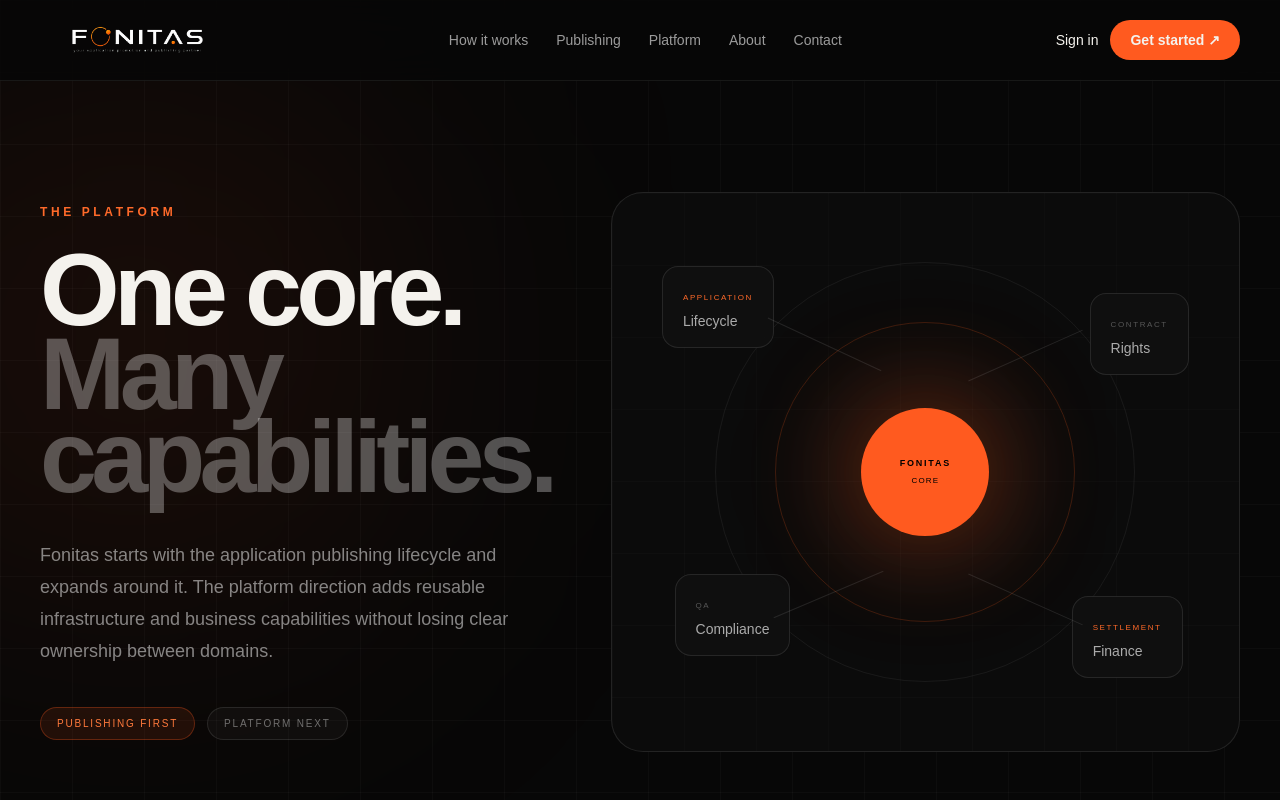
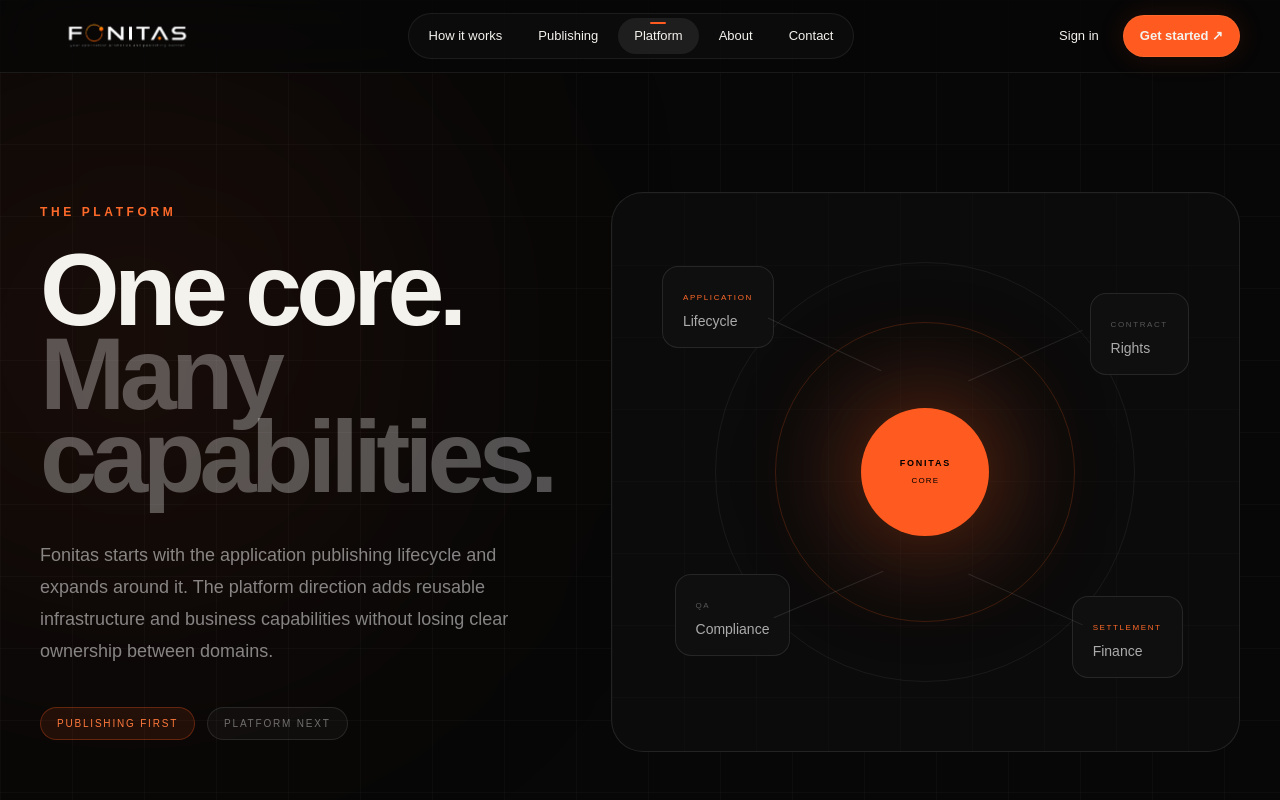
Before and after one commit to mohamad-es/Fonitas-website, a Next.js app: page /platform in a window 1280 px wide. Shown: the top 800 px of the page. Built offline with nearby package versions, Linux system fonts and the light colour scheme.

Commit message:
refactor: polish global navigation

```diff
--- a/components/layout/header.tsx
+++ b/components/layout/header.tsx
@@ -1,87 +1,185 @@
 "use client";
 
-import { useState } from "react";
+import Link from "next/link";
+import { usePathname } from "next/navigation";
+import { useEffect, useState } from "react";
 
 const primaryLinks = [
   ["How it works", "/how-it-works"],
   ["Publishing", "/publishing"],
   ["Platform", "/platform"],
   ["About", "/about"],
-  ["Contact", "/#contact"],
-];
+  ["Contact", "/contact"],
+] as const;
 
 export function Header() {
+  const pathname = usePathname();
   const [open, setOpen] = useState(false);
 
+  useEffect(() => {
+    setOpen(false);
+  }, [pathname]);
+
+  useEffect(() => {
+    if (!open) return;
+
+    const handleKeyDown = (event: KeyboardEvent) => {
+      if (event.key === "Escape") setOpen(false);
+    };
+
+    const originalOverflow = document.body.style.overflow;
+    document.body.style.overflow = "hidden";
+    window.addEventListener("keydown", handleKeyDown);
+
+    return () => {
+      document.body.style.overflow = originalOverflow;
+      window.removeEventListener("keydown", handleKeyDown);
+    };
+  }, [open]);
+
+  const isActive = (href: string) => {
+    if (href === "/") return pathname === "/";
+    return pathname === href || pathname.startsWith(`${href}/`);
+  };
+
   return (
-    <header className="fixed left-0 right-0 top-0 z-50 border-b border-white/[0.07] bg-[#070707]/80 backdrop-blur-xl">
-      <div className="mx-auto flex h-20 max-w-[1400px] items-center justify-between px-6 lg:px-10">
-        <a href="/" aria-label="Foonitas home" className="block w-[165px] sm:w-[195px]">
+    <header className="fixed inset-x-0 top-0 z-50">
+      <div className="border-b border-white/[0.07] bg-[#070707]/75 backdrop-blur-2xl">
+        <div className="mx-auto flex h-[72px] max-w-[1400px] items-center justify-between px-5 sm:px-6 lg:px-10">
+          <Link
+            href="/"
+            aria-label="Foonitas home"
+            className="relative z-10 block w-[148px] transition-opacity hover:opacity-85 sm:w-[175px]"
+          >
             <img
               src="/foonitas-logo.png"
               alt="Foonitas — application publishing operating system"
               className="h-auto w-full"
             />
-        </a>
+          </Link>
 
-        <nav className="hidden items-center gap-7 text-sm text-white/60 lg:flex">
-          {primaryLinks.map(([label, href]) => (
-            <a key={href} className="transition hover:text-white" href={href}>
+          <nav
+            aria-label="Primary navigation"
+            className="hidden items-center gap-1 rounded-full border border-white/[0.07] bg-white/[0.025] p-1 lg:flex"
+          >
+            {primaryLinks.map(([label, href]) => {
+              const active = isActive(href);
+
+              return (
+                <Link
+                  key={href}
+                  href={href}
+                  aria-current={active ? "page" : undefined}
+                  className={`relative rounded-full px-4 py-2 text-[13px] transition-all ${
+                    active
+                      ? "bg-white/[0.08] text-white"
+                      : "text-white/55 hover:bg-white/[0.04] hover:text-white"
+                  }`}
+                >
+                  {active && (
+                    <span className="absolute left-1/2 top-1 h-0.5 w-4 -translate-x-1/2 rounded-full bg-[#ff5a1f]" />
+                  )}
                   {label}
-            </a>
-          ))}
+                </Link>
+              );
+            })}
           </nav>
 
-        <div className="flex items-center gap-3">
-          <a href="/login" className="hidden text-sm text-white/60 transition hover:text-white sm:block">
+          <div className="flex items-center gap-2 sm:gap-3">
+            <Link
+              href="/login"
+              className="hidden px-3 py-2 text-[13px] text-white/60 transition hover:text-white sm:block"
+            >
               Sign in
-          </a>
-          <a
+            </Link>
+
+            <Link
               href="/register"
-            className="hidden rounded-full bg-[#ff5a1f] px-5 py-2.5 text-sm font-semibold text-black transition hover:bg-[#ff7a3d] sm:block"
+              className="hidden rounded-full border border-[#ff7a3d]/40 bg-[#ff5a1f] px-4 py-2.5 text-[13px] font-semibold text-black shadow-[0_0_28px_rgba(255,90,31,0.12)] transition hover:border-[#ff9a69]/60 hover:bg-[#ff7a3d] hover:shadow-[0_0_34px_rgba(255,90,31,0.2)] sm:block"
             >
-            Get started ↗
-          </a>
+              Get started <span aria-hidden="true">↗</span>
+            </Link>
+
             <button
               type="button"
-            aria-label="Toggle menu"
+              aria-label={open ? "Close menu" : "Open menu"}
               aria-expanded={open}
               onClick={() => setOpen((value) => !value)}
-            className="flex h-10 w-10 items-center justify-center rounded-full border border-white/10 text-white lg:hidden"
+              className="relative z-10 flex h-10 w-10 items-center justify-center rounded-full border border-white/10 bg-white/[0.025] text-white transition hover:border-white/20 hover:bg-white/[0.06] lg:hidden"
             >
-            <span className="text-lg">{open ? "×" : "☰"}</span>
+              <span className="sr-only">{open ? "Close menu" : "Open menu"}</span>
+              <span className="relative block h-4 w-4" aria-hidden="true">
+                <span
+                  className={`absolute left-0 top-[3px] h-px w-4 bg-white transition-transform duration-200 ${
+                    open ? "translate-y-[4px] rotate-45" : ""
+                  }`}
+                />
+                <span
+                  className={`absolute left-0 top-[11px] h-px w-4 bg-white transition-transform duration-200 ${
+                    open ? "-translate-y-[4px] -rotate-45" : ""
+                  }`}
+                />
+              </span>
             </button>
           </div>
         </div>
+      </div>
 
-      {open && (
-        <nav className="max-h-[calc(100vh-80px)] overflow-y-auto border-t border-white/[0.07] bg-[#070707] px-6 py-5 lg:hidden">
-          {primaryLinks.map(([label, href]) => (
-            <a
+      <div
+        className={`overflow-hidden border-b border-white/[0.07] bg-[#070707]/95 backdrop-blur-2xl transition-all duration-300 lg:hidden ${
+          open ? "max-h-[calc(100vh-72px)] opacity-100" : "pointer-events-none max-h-0 opacity-0"
+        }`}
+        aria-hidden={!open}
+      >
+        <nav
+          aria-label="Mobile navigation"
+          className="mx-auto max-w-[1400px] overflow-y-auto px-5 py-4 sm:px-6"
+        >
+          <div className="divide-y divide-white/[0.07]">
+            {primaryLinks.map(([label, href], index) => {
+              const active = isActive(href);
+
+              return (
+                <Link
                   key={href}
                   href={href}
-              onClick={() => setOpen(false)}
-              className="block border-b border-white/[0.07] py-4 text-lg text-white/75"
+                  tabIndex={open ? 0 : -1}
+                  aria-current={active ? "page" : undefined}
+                  className={`flex items-center justify-between py-4 text-lg transition ${
+                    active ? "text-white" : "text-white/65 hover:text-white"
+                  }`}
                 >
-              {label}
-            </a>
-          ))}
-          <a
+                  <span>{label}</span>
+                  <span
+                    className={`text-sm transition-transform ${
+                      active ? "translate-x-0 text-[#ff5a1f]" : "-translate-x-1 text-white/25"
+                    }`}
+                  >
+                    {String(index + 1).padStart(2, "0")} ↗
+                  </span>
+                </Link>
+              );
+            })}
+          </div>
+
+          <div className="mt-5 flex items-center gap-3 border-t border-white/[0.07] pt-5">
+            <Link
               href="/login"
-            onClick={() => setOpen(false)}
-            className="block border-b border-white/[0.07] py-4 text-lg text-white/75"
+              tabIndex={open ? 0 : -1}
+              className="flex-1 rounded-full border border-white/10 px-5 py-3 text-center text-sm text-white/70 transition hover:border-white/20 hover:text-white"
             >
               Sign in
-          </a>
-          <a
+            </Link>
+            <Link
               href="/register"
-            onClick={() => setOpen(false)}
-            className="mt-4 block rounded-full bg-[#ff5a1f] px-5 py-3 text-center text-sm font-semibold text-black"
+              tabIndex={open ? 0 : -1}
+              className="flex-1 rounded-full bg-[#ff5a1f] px-5 py-3 text-center text-sm font-semibold text-black transition hover:bg-[#ff7a3d]"
             >
               Get started ↗
-          </a>
+            </Link>
+          </div>
         </nav>
-      )}
+      </div>
     </header>
   );
 }
```
Lines whose indentation alone changed are shown as unchanged.
